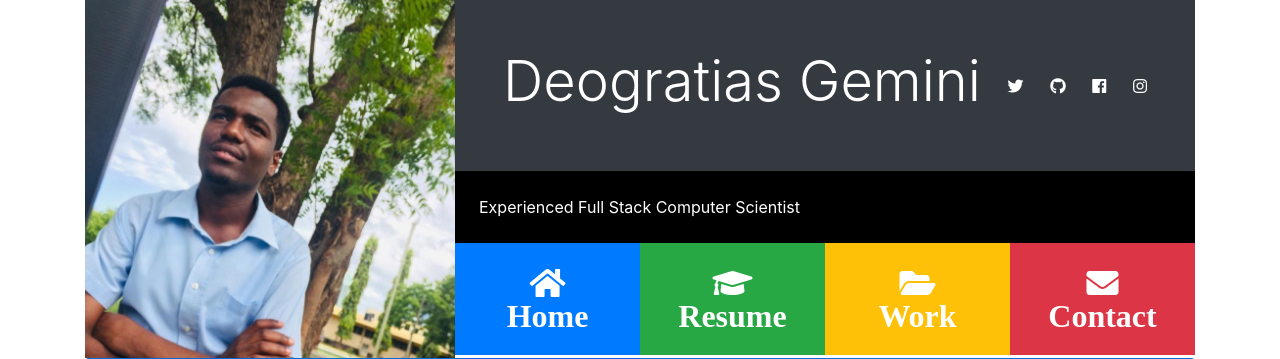
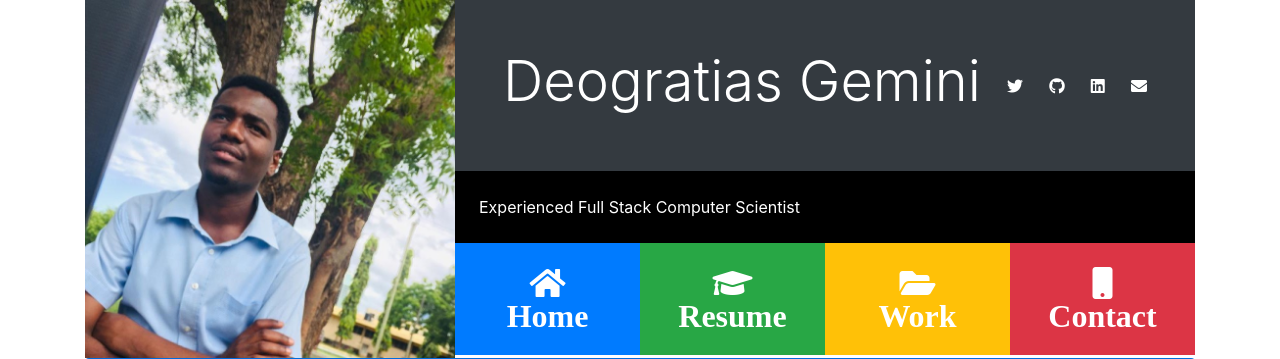
Before and after one commit to deogemini/myBlog, a PHP site: page / in a window 1280 px wide. Shown: the top 359 px of the page. Run offline with PHP 8.4, Linux system fonts and the light colour scheme; some libraries are stand-ins or nearby versions.

Commit message:
change of linkedin link

```diff
--- a/index.php
+++ b/index.php
@@ -36,13 +36,13 @@
                                         </a>
                                     </div>
                                 <div class="d-none d-md-block">
-                                    <a href="http://facebook.com" class="text-white">
-                                        <i class="fab fa-facebook"></i>
+                                    <a href="https://www.linkedin.com/in/deogratias-gemini-bb53a9188/" class="text-white">
+                                        <i class="fab fa-linkedin"></i>
                                     </a>
                                 </div>
                                 <div>
                                     <a href="http://instagram.com" class="text-white">
-                                        <i class="fab fa-instagram"></i>
+                                        <i class="fa fa-envelope"></i>
                                     </a>
                                 </div>
                               </div>
@@ -74,7 +74,7 @@
                                         </i>
                                     </div>
                                     <div class="port-item p-4 bg-danger" data-toggle="collapse" data-target="#contact">
-                                        <i class="fas fa-envelope fa-2x d-block">
+                                        <i class="fas fa-mobile fa-2x d-block">
                                             <span class="d-none d-sm-block">
                                                 Contact
                                             </span>
```
